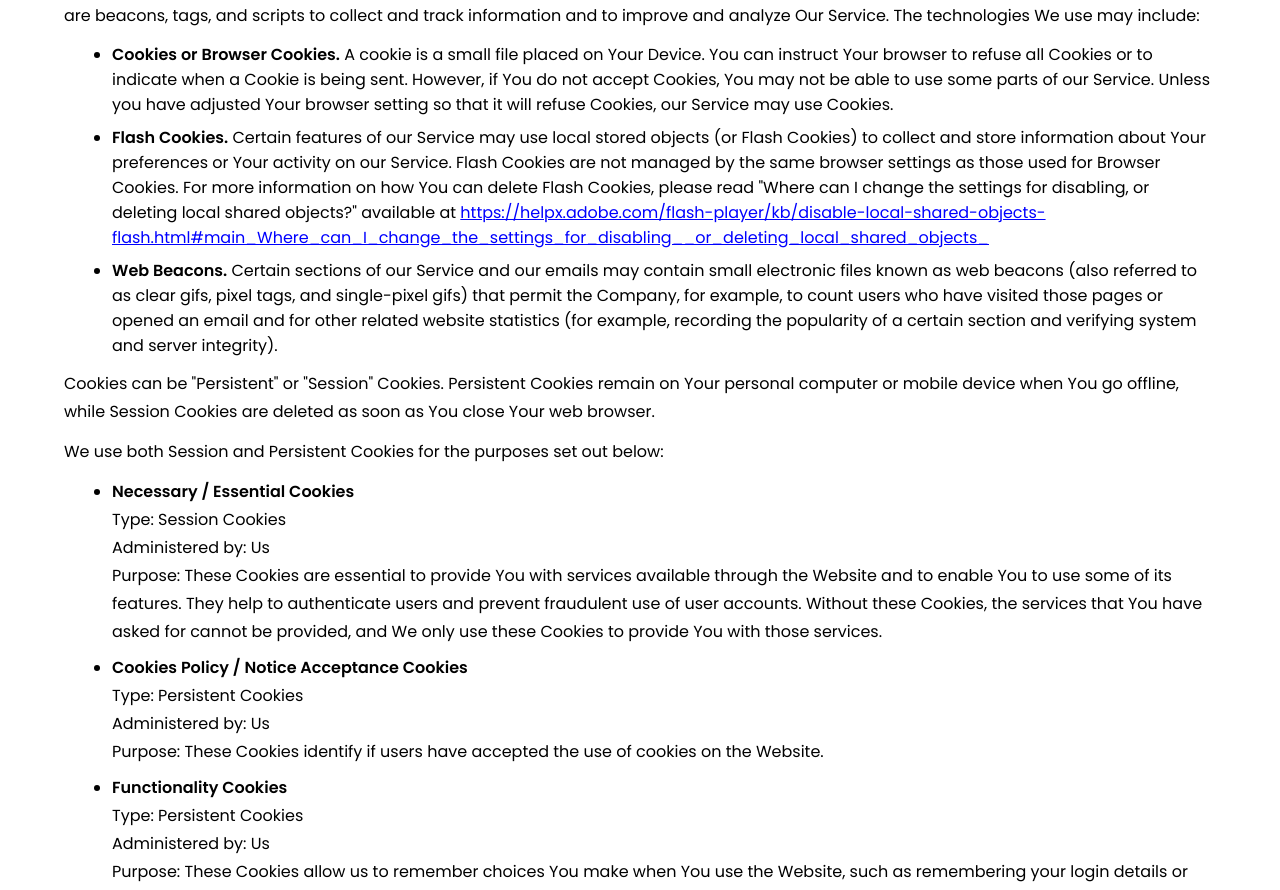
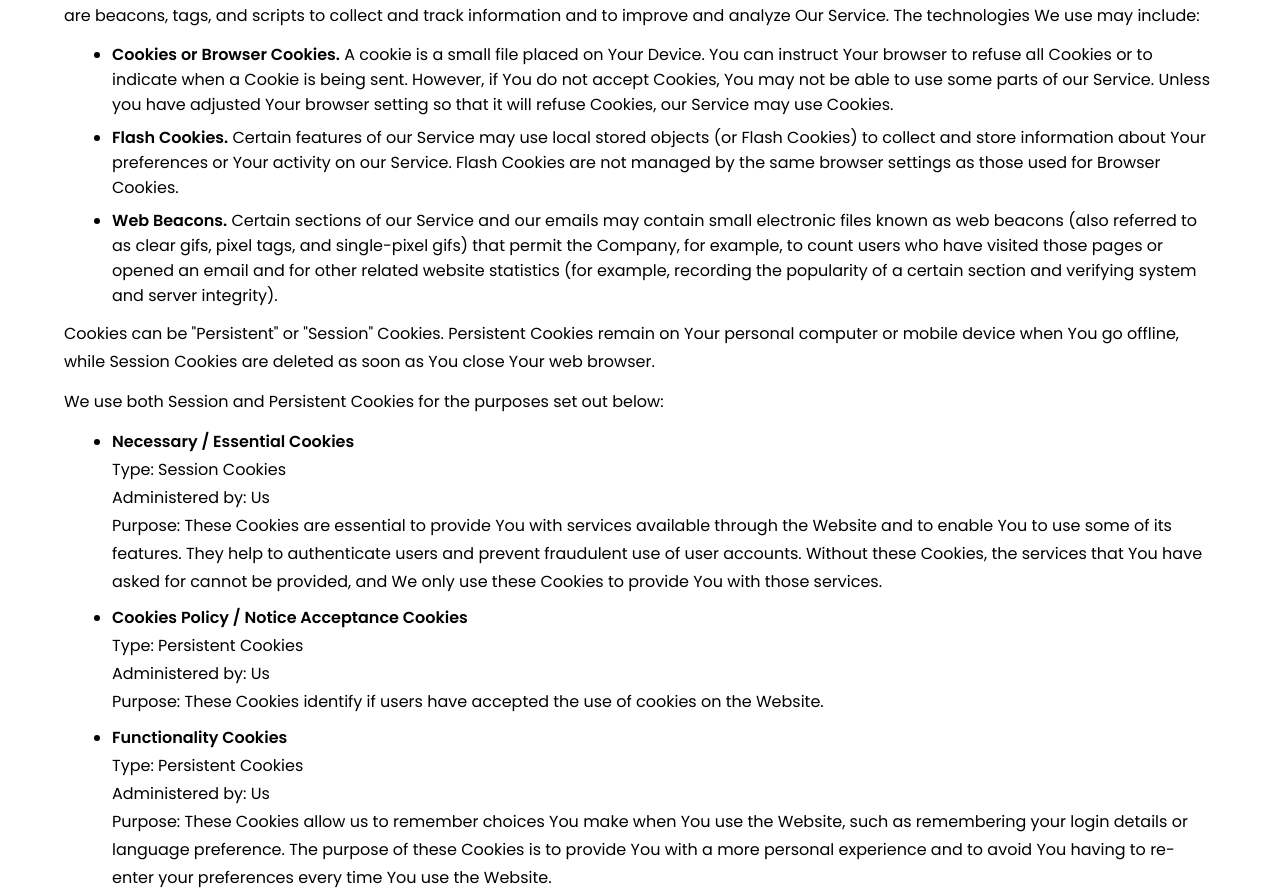
Before and after one commit to edsonjaramillo/portfolio, a Next.js app: page /privacy in a window 1280 px wide. Shown: the part 1809-2699 px from the top of the page. Built offline with nearby package versions, Linux system fonts and the light colour scheme.

Commit message:
delete link from privacy

```diff
--- a/components/legal/PrivacyPolicy.tsx
+++ b/components/legal/PrivacyPolicy.tsx
@@ -170,18 +170,7 @@ const PrivacyPolicy = ({ name, email, phone, website }: LegalProps) => {
             <strong className='legal__strong'>Flash Cookies.</strong> Certain features of our
             Service may use local stored objects (or Flash Cookies) to collect and store
             information about Your preferences or Your activity on our Service. Flash Cookies
-            are not managed by the same browser settings as those used for Browser Cookies. For
-            more information on how You can delete Flash Cookies, please read &quot;Where can I
-            change the settings for disabling, or deleting local shared objects?&quot;
-            available at{' '}
-            <a
-              aria-label='Link to read how to delete Flash Cookies and shared objects'
-              className='legal__link'
-              href='https://helpx.adobe.com/flash-player/kb/disable-local-shared-objects-flash.html#main_Where_can_I_change_the_settings_for_disabling__or_deleting_local_shared_objects_'
-              rel='external nofollow noopener noreferrer'
-              target='_blank'>
-              https://helpx.adobe.com/flash-player/kb/disable-local-shared-objects-flash.html#main_Where_can_I_change_the_settings_for_disabling__or_deleting_local_shared_objects_
-            </a>
+            are not managed by the same browser settings as those used for Browser Cookies.
           </li>
           <li className='legal__bullet'>
             <strong className='legal__strong'>Web Beacons.</strong> Certain sections of our
--- a/styles/main.css
+++ b/styles/main.css
@@ -549,7 +549,6 @@ a {
 .legal__link {
   color: blue;
   text-decoration: underline;
-  overflow-wrap: break-word;
 }
 
 .legal__list {
--- a/styles/shared/_legal.scss
+++ b/styles/shared/_legal.scss
@@ -26,7 +26,6 @@
   &__link {
     color: blue;
     text-decoration: underline;
-    overflow-wrap: break-word;
   }
 
   &__list {
```
